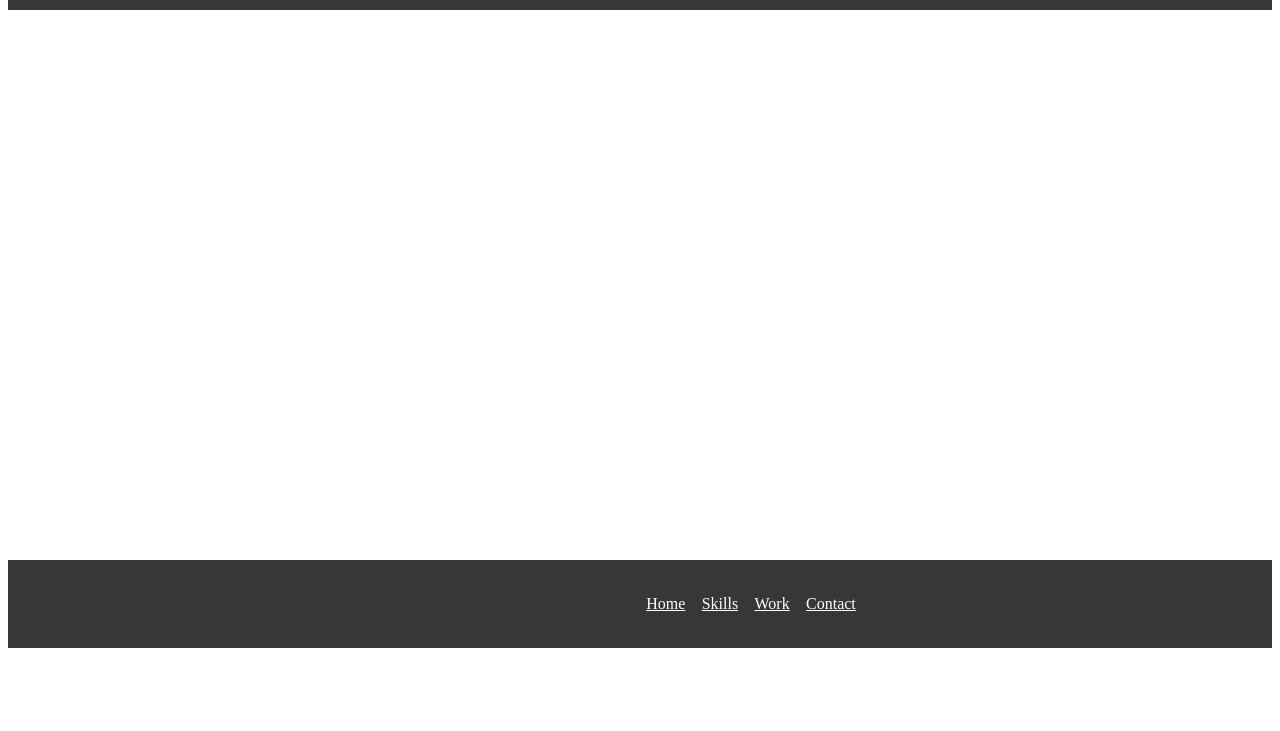
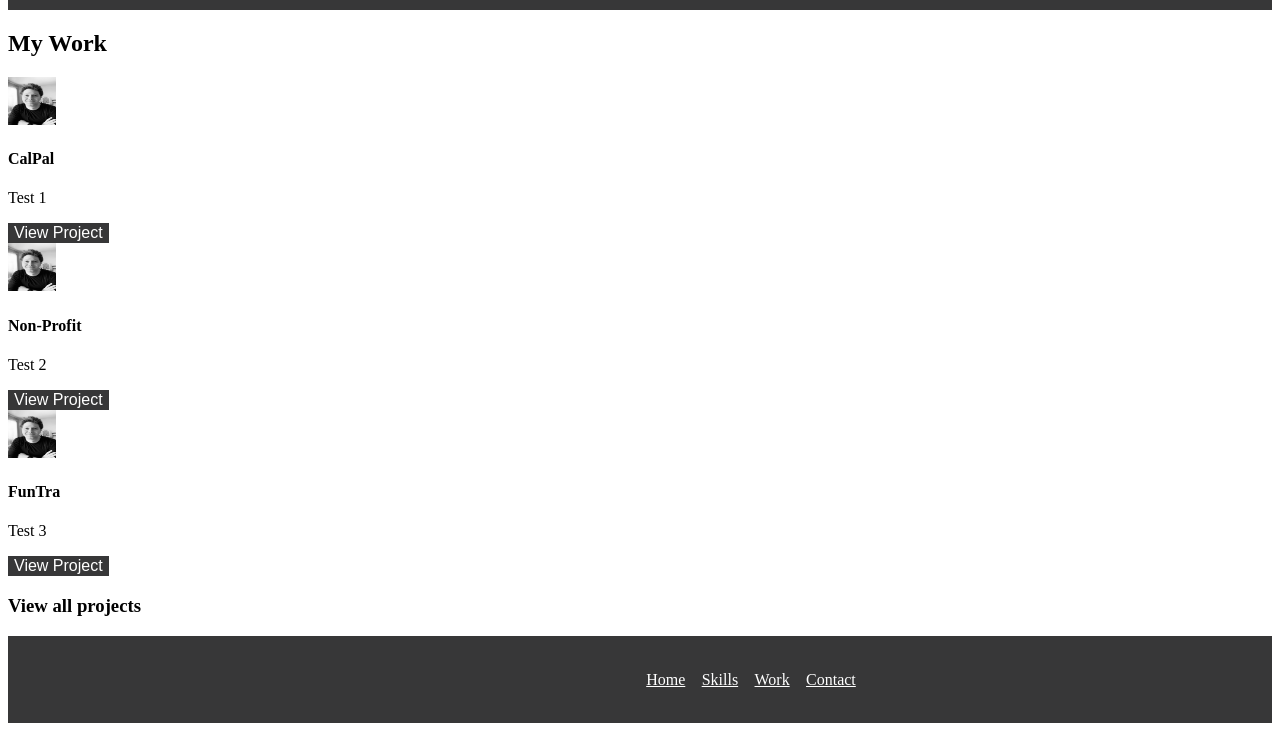
Before and after one commit to henrygh1981/UX_UI_HW_18, a plain HTML site: page Work.html in a window 1280 px wide. Shown: the part 107-838 px from the top of the page. Before the commit the page ends 800 px from the top, so only its background shows below. Drawn offline with Linux system fonts and the light colour scheme.

Commit message:
Basic Structure is done

```diff
--- a/Work.html
+++ b/Work.html
@@ -25,10 +25,69 @@
                 </nav>
             </header>
         </div>
-             <section class="heroimg">
-                <div class="content">
+             <section class="myWork">
+                 <h1>
+                     My Work
+                 </h1>
+                 <div class="workGrid">
+                     <div>
+                        <div>
+                            <img src="images/B&W Profile Pic.jpg" alt="Henry Ghazanchian photo" height=48 width=48>
+                        </div>
 
-                </div>
+                        <div>
+                            <h4>
+                                CalPal
+                            </h4>
+                            <p>
+                                Test 1
+                            </p>
+                            <button type="button" class="download-button" onclick="window.open('henryg_cv.pdf')">
+                                View Project
+                            </button>
+                        </div>
+                     </div>
+                    <div>
+                        <div>
+                            <img src="images/B&W Profile Pic.jpg" alt="Henry Ghazanchian photo" height=48 width=48>
+                        </div>
+
+                        <div>
+                            <h4>
+                               Non-Profit
+                            </h4>
+                            <p>
+                                Test 2
+                            </p>
+                            <button type="button" class="download-button" onclick="window.open('henryg_cv.pdf')">
+                                View Project
+                            </button>
+                        </div>
+                     </div>
+                     <div>
+                        <div>
+                            <img src="images/B&W Profile Pic.jpg" alt="Henry Ghazanchian photo" height=48 width=48>
+                        </div>
+
+                        <div>
+                            <h4>
+                               FunTra
+                            </h4>
+                            <p>
+                                Test 3
+                            </p>
+                            <button type="button" class="download-button" onclick="window.open('henryg_cv.pdf')">
+                            View Project
+                            </button>
+                        </div>
+                     </div>
+                     <h3>
+                         View all projects
+                     </h3>
+
+                 </div>
+
+             </div>
              </section>
         <div>
         </div>
--- a/css/index.css
+++ b/css/index.css
@@ -52,3 +52,6 @@ li {
 a, li {
     color: white;
 }
+.flexContainer {
+    display: flex;
+}
```
Also changed, not shown: Skills.html (+35 -2 lines).
